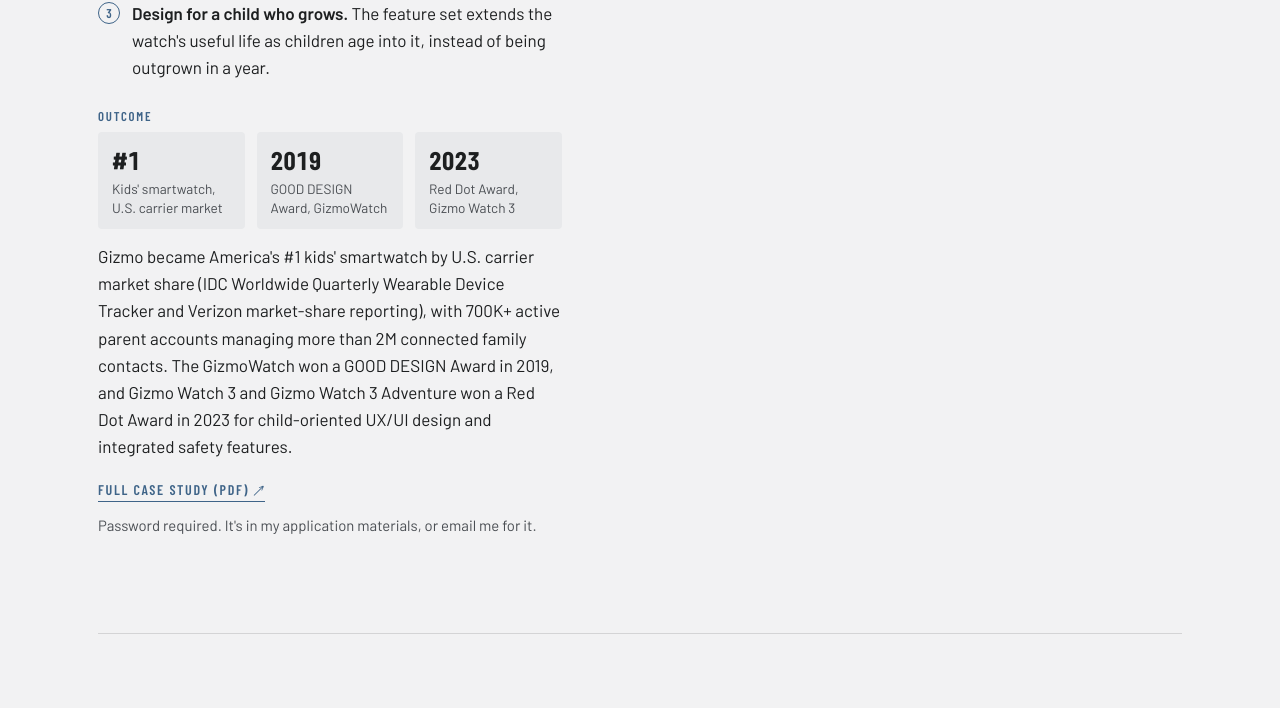
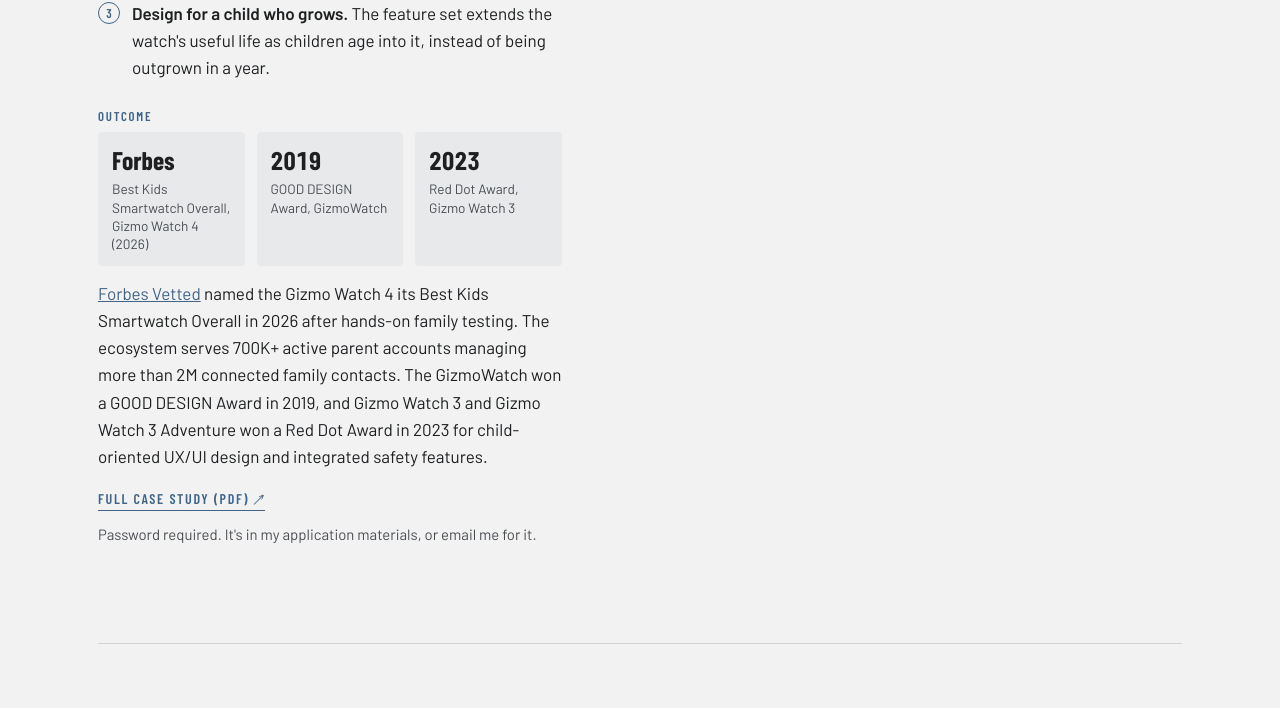
Before and after one commit to graphixkid-cloud/portfolio, a plain HTML site: page index.html in a window 1280 px wide. Shown: the part 5909-6617 px from the top of the page. Drawn offline with nearby package versions, Linux system fonts and the light colour scheme.

Commit message:
Gizmo Watch: replace #1 market-share claim with Forbes Vetted Best Kids Smartwatch Overall

```diff
--- a/index.html
+++ b/index.html
@@ -344,11 +344,11 @@ section.block{padding-block:clamp(64px,9vw,112px)}
         </ol>
         <h4>Outcome</h4>
         <div class="case-stats">
-          <div><b>#1</b><span>Kids' smartwatch, U.S. carrier market</span></div>
+          <div><b>Forbes</b><span>Best Kids Smartwatch Overall, Gizmo Watch 4 (2026)</span></div>
           <div><b>2019</b><span>GOOD DESIGN Award, GizmoWatch</span></div>
           <div><b>2023</b><span>Red Dot Award, Gizmo Watch 3</span></div>
         </div>
-        <p class="outcome">Gizmo became America's #1 kids' smartwatch by U.S. carrier market share (IDC Worldwide Quarterly Wearable Device Tracker and Verizon market-share reporting), with 700K+ active parent accounts managing more than 2M connected family contacts. The GizmoWatch won a GOOD DESIGN Award in 2019, and Gizmo Watch 3 and Gizmo Watch 3 Adventure won a Red Dot Award in 2023 for child-oriented UX/UI design and integrated safety features.</p>
+        <p class="outcome"><a href="https://www.forbes.com/sites/forbes-personal-shopper/article/best-kids-smartwatch/" target="_blank" rel="noopener">Forbes Vetted</a> named the Gizmo Watch 4 its Best Kids Smartwatch Overall in 2026 after hands-on family testing. The ecosystem serves 700K+ active parent accounts managing more than 2M connected family contacts. The GizmoWatch won a GOOD DESIGN Award in 2019, and Gizmo Watch 3 and Gizmo Watch 3 Adventure won a Red Dot Award in 2023 for child-oriented UX/UI design and integrated safety features.</p>
         <div class="links"><a href="assets/pdf/verizon-gizmo-watch-case-study.pdf" target="_blank" rel="noopener">Full case study (PDF) ↗</a></div>
         <p class="link-note">Password required. It's in my application materials, or email me for it.</p>
       </div>
```
